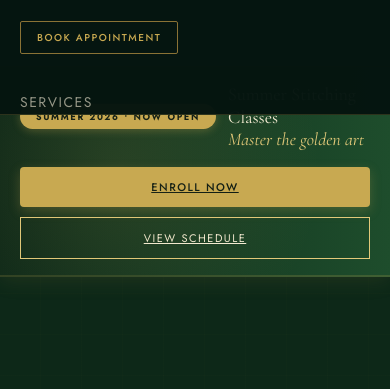
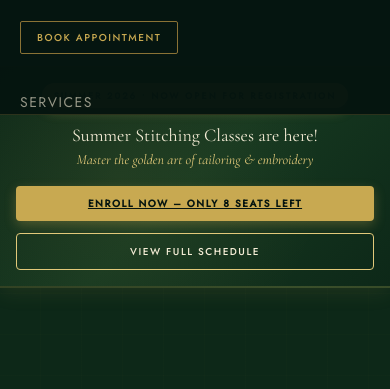
Before and after one commit to jeevsmech-hue/Golden_Tailors.github.io, a plain HTML site: page index.html in a window 390 px wide. Shown: the part 59-448 px from the top of the page. Drawn offline with nearby package versions, Linux system fonts and the light colour scheme.

Commit message:
Add files via upload

```diff
--- a/index.html
+++ b/index.html
@@ -204,8 +204,8 @@
 
     /* ─── PROMO BANNER ─── */
     .promo-banner {
-      background: linear-gradient(90deg, #0D2818, #1E4D2C);
-      padding: clamp(16px, 4vw, 22px) clamp(20px, 5vw, 56px);
+      background: linear-gradient(135deg, #0D2818 0%, #163820 50%, #0D2818 100%);
+      padding: clamp(24px, 5vw, 36px) clamp(20px, 5vw, 56px);
       position: relative;
       z-index: 90;
       border-bottom: 2px solid var(--cream-border);
@@ -217,69 +217,83 @@
       content: '';
       position: absolute;
       inset: 0;
-      background: radial-gradient(circle at 30% 50%, rgba(200,169,81,0.12) 0%, transparent 70%);
+      background: radial-gradient(circle at 30% 50%, rgba(200,169,81,0.08) 0%, transparent 70%);
       pointer-events: none;
     }
 
     .promo-content {
-      max-width: 1280px;
+      max-width: 1400px;
       margin: 0 auto;
       display: flex;
       align-items: center;
       justify-content: space-between;
-      gap: clamp(16px, 4vw, 28px);
+      gap: clamp(20px, 4vw, 40px);
       flex-wrap: wrap;
+      position: relative;
+      z-index: 1;
     }
 
     .promo-left {
       display: flex;
       align-items: center;
-      gap: clamp(12px, 3vw, 18px);
-      flex: 1;
-      min-width: 260px;
+      flex-shrink: 0;
     }
 
     .promo-badge {
       background: var(--gold);
       color: var(--green-deep);
-      font-size: clamp(9px, 2vw, 11px);
+      font-size: clamp(10px, 2vw, 12px);
       font-weight: 600;
       letter-spacing: 2px;
       text-transform: uppercase;
-      padding: 6px 16px;
+      padding: 10px 20px;
       border-radius: 50px;
       white-space: nowrap;
-      box-shadow: 0 2px 8px rgba(200,169,81,0.3);
+      box-shadow: 0 4px 12px rgba(200,169,81,0.3);
       flex-shrink: 0;
     }
 
-    .promo-text {
+    .promo-center {
+      flex: 1;
+      min-width: 280px;
+      text-align: center;
+    }
+
+    .promo-title {
       font-family: var(--font-display);
-      font-size: clamp(18px, 4vw, 28px);
+      font-size: clamp(22px, 3.5vw, 32px);
       font-weight: 400;
-      line-height: 1.25;
       color: var(--cream);
-    }
-
-    .promo-text em {
+      margin: 0;
+      line-height: 1.3;
+    }
+
+    .promo-subtitle {
+      font-family: var(--font-display);
+      font-size: clamp(16px, 2.5vw, 22px);
+      font-weight: 400;
       font-style: italic;
       color: var(--gold-light);
+      margin: 6px 0 0 0;
+      line-height: 1.3;
     }
 
     .promo-right {
       display: flex;
       align-items: center;
-      gap: clamp(10px, 2vw, 14px);
+      gap: clamp(12px, 2vw, 16px);
       flex-wrap: wrap;
-      justify-content: flex-end;
+      justify-content: center;
+      flex: 1;
+      min-width: 280px;
     }
 
     .promo-tag {
-      font-size: clamp(11px, 2vw, 13px);
+      font-size: clamp(10px, 1.8vw, 12px);
       color: var(--gold-dim);
       background: rgba(245,237,214,0.08);
-      border: 1px solid rgba(200,169,81,0.25);
-      padding: 6px 12px;
+      border: 1px solid rgba(200,169,81,0.3);
+      padding: 8px 14px;
       border-radius: 4px;
       white-space: nowrap;
       display: none;
@@ -289,41 +303,157 @@
       background: var(--gold);
       color: var(--green-deep);
       border: none;
-      padding: clamp(12px, 2vw, 14px) clamp(20px, 4vw, 32px);
+      padding: clamp(12px, 2vw, 14px) clamp(18px, 3vw, 28px);
       font-family: var(--font-body);
-      font-size: clamp(11px, 2vw, 12.5px);
-      font-weight: 500;
+      font-size: clamp(11px, 2vw, 12px);
+      font-weight: 600;
       letter-spacing: 1.5px;
       text-transform: uppercase;
       cursor: pointer;
       border-radius: 4px;
       transition: var(--transition);
-      box-shadow: 0 4px 12px rgba(200,169,81,0.25);
+      box-shadow: 0 4px 12px rgba(200,169,81,0.3);
       white-space: nowrap;
     }
 
     .promo-cta:hover {
       background: var(--gold-light);
       transform: translateY(-2px);
-      box-shadow: 0 8px 20px rgba(200,169,81,0.35);
+      box-shadow: 0 6px 16px rgba(200,169,81,0.4);
     }
 
     .promo-cta-secondary {
       background: transparent;
       color: var(--cream);
       border: 1px solid var(--gold-light);
-      padding: clamp(12px, 2vw, 14px) clamp(20px, 4vw, 28px);
-      font-size: clamp(11px, 2vw, 12.5px);
-      font-weight: 400;
+      padding: clamp(12px, 2vw, 14px) clamp(18px, 3vw, 28px);
+      font-size: clamp(11px, 2vw, 12px);
+      font-weight: 500;
       letter-spacing: 1.5px;
       text-transform: uppercase;
       transition: var(--transition);
       display: none;
+      border-radius: 4px;
+      white-space: nowrap;
+      cursor: pointer;
+      text-decoration: none;
     }
 
     .promo-cta-secondary:hover {
-      background: rgba(200,169,81,0.1);
+      background: rgba(200,169,81,0.12);
       color: var(--gold-light);
+      border-color: var(--gold);
+    }
+
+    /* Desktop - Show all tags */
+    @media (min-width: 1024px) {
+      .promo-tag {
+        display: block;
+      }
+
+      .promo-cta-secondary {
+        display: inline-block;
+      }
+
+      .promo-content {
+        flex-wrap: nowrap;
+      }
+    }
+
+    /* Tablet */
+    @media (min-width: 768px) and (max-width: 1023px) {
+      .promo-tag {
+        display: block;
+      }
+
+      .promo-cta-secondary {
+        display: inline-block;
+      }
+
+      .promo-content {
+        gap: 20px;
+      }
+    }
+
+    /* Mobile Promo */
+    @media (max-width: 767px) {
+      .promo-content {
+        flex-direction: column;
+        text-align: center;
+        gap: 16px;
+      }
+
+      .promo-left {
+        width: 100%;
+        justify-content: center;
+      }
+
+      .promo-badge {
+        white-space: normal;
+        padding: 8px 16px;
+        font-size: 10px;
+      }
+
+      .promo-center {
+        width: 100%;
+        text-align: center;
+      }
+
+      .promo-title {
+        font-size: 20px;
+      }
+
+      .promo-subtitle {
+        font-size: 16px;
+        margin-top: 4px;
+      }
+
+      .promo-right {
+        width: 100%;
+        flex-direction: column;
+        gap: 12px;
+      }
+
+      .promo-tag {
+        display: none;
+      }
+
+      .promo-cta {
+        width: 100%;
+        text-align: center;
+      }
+
+      .promo-cta-secondary {
+        display: block;
+        width: 100%;
+        text-align: center;
+      }
+    }
+
+    /* Small Mobile */
+    @media (max-width: 480px) {
+      .promo-banner {
+        padding: 16px 16px;
+      }
+
+      .promo-badge {
+        font-size: 9px;
+        padding: 6px 12px;
+      }
+
+      .promo-title {
+        font-size: 18px;
+      }
+
+      .promo-subtitle {
+        font-size: 14px;
+      }
+
+      .promo-cta,
+      .promo-cta-secondary {
+        font-size: 10px;
+        padding: 10px 14px;
+      }
     }
 
     /* ─── HERO ─── */
@@ -1088,18 +1218,6 @@
         grid-template-columns: 1fr 1fr;
       }
 
-      .promo-right {
-        gap: 14px;
-      }
-
-      .promo-tag {
-        display: block;
-      }
-
-      .promo-cta-secondary {
-        display: inline-block;
-      }
-
       .footer-top {
         grid-template-columns: 2fr 1fr 1fr 1fr;
       }
@@ -1133,26 +1251,6 @@
         gap: clamp(24px, 4vw, 32px);
       }
 
-      .promo-right {
-        flex-direction: column;
-        width: 100%;
-      }
-
-      .promo-cta {
-        width: 100%;
-        text-align: center;
-      }
-
-      .promo-cta-secondary {
-        display: block;
-        width: 100%;
-        text-align: center;
-      }
-
-      .promo-tag {
-        display: none;
-      }
-
       .social-btns {
         flex-direction: column;
       }
@@ -1180,7 +1278,7 @@
       .form-group input,
       .form-group select,
       .form-group textarea {
-        font-size: 16px; /* Prevents zoom on iOS */
+        font-size: 16px;
       }
     }
 
@@ -1234,24 +1332,22 @@
 <section class="promo-banner" id="summer-classes">
   <div class="promo-content">
     <div class="promo-left">
-      <div class="promo-badge">SUMMER 2026 • NOW OPEN</div>
-      <div class="promo-text">
-        Summer Stitching Classes<br>
-        <em>Master the golden art</em>
-      </div>
-    </div>
-
+      <div class="promo-badge">SUMMER 2026 • NOW OPEN FOR REGISTRATION</div>
+    </div>
+    <div class="promo-center">
+      <h2 class="promo-title">Summer Stitching Classes are here!</h2>
+      <p class="promo-subtitle">Master the golden art of tailoring & embroidery</p>
+    </div>
     <div class="promo-right">
       <div class="promo-tag">4-week intensive</div>
       <div class="promo-tag">Hands-on workshops</div>
       <div class="promo-tag">Certificate awarded</div>
       <div class="promo-tag">Limited to 12 students</div>
-
       <a href="#booking" onclick="document.getElementById('f-service').value='Summer Stitching Class (June 2026)'; closeMenu()" class="promo-cta">
-        Enroll Now
+        Enroll Now – Only 8 seats left
       </a>
       <a href="#booking" class="promo-cta-secondary" onclick="closeMenu()">
-        View schedule
+        View full schedule
       </a>
     </div>
   </div>
```
